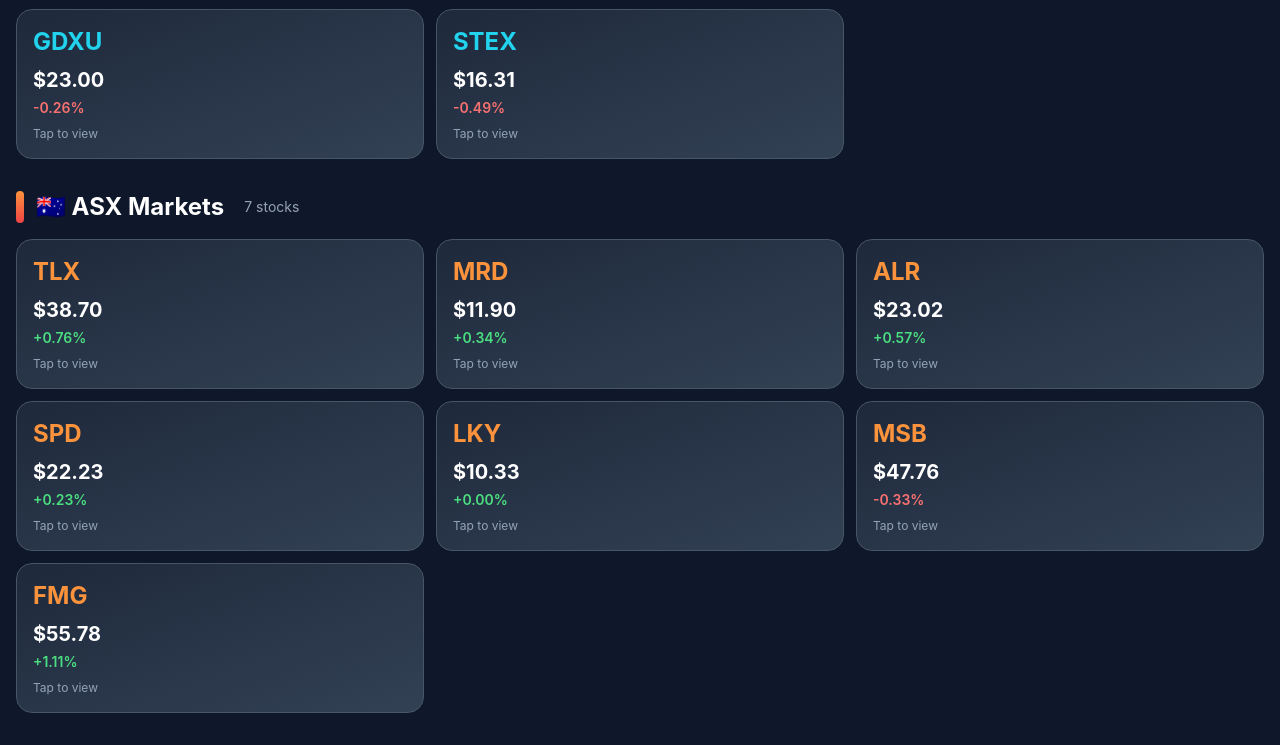
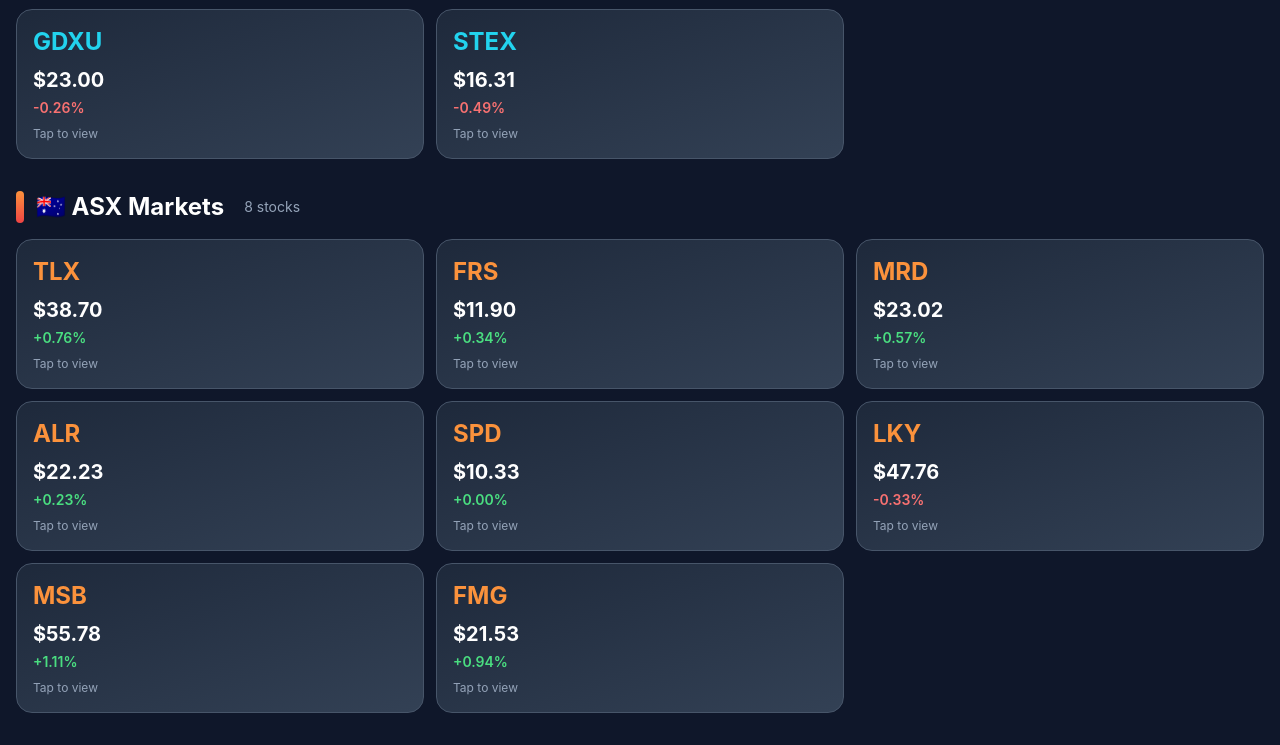
Before and after one commit to santhoshm2303/trading-dashboard, a website: page live-price-drilldown.html in a window 1280 px wide. Shown: the part 835-1580 px from the top of the page. Drawn offline with nearby package versions, Linux system fonts and the light colour scheme.

Commit message:
Update live-price-drilldown.html

```diff
--- a/live-price-drilldown.html
+++ b/live-price-drilldown.html
@@ -41,7 +41,7 @@
 
     const STOCKS = {
       US: ["BMNR", "IREN", "SCLX", "COO", "ACHR", "ABTC", "RZLT", "GPUS", "NAVN", "ZNTL", "HYMC", "EPRX", "GDXU", "STEX"],
-      ASX: ["TLX.AX", "MRD.AX", "ALR.AX", "SPD.AX", "LKY.AX", "MSB.AX", "FMG.AX"]
+      ASX: ["TLX.AX", "FRS.AX", "MRD.AX", "ALR.AX", "SPD.AX", "LKY.AX", "MSB.AX", "FMG.AX"]
     };
 
     // Mock data generator
```
